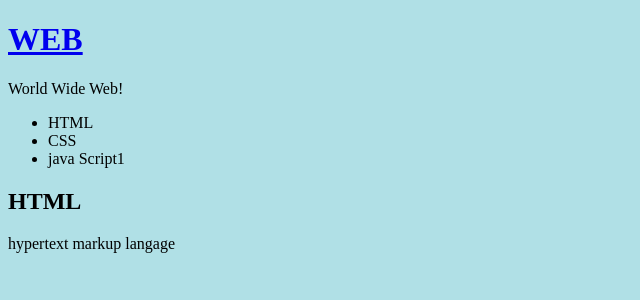
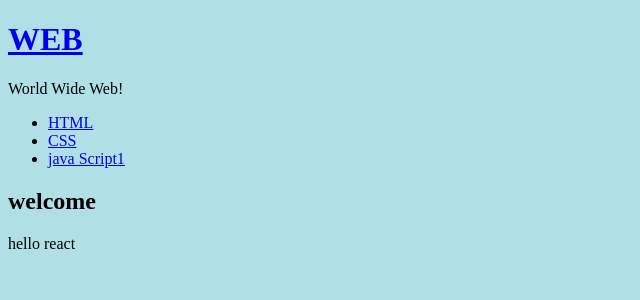
Before and after one commit to twk2442/reactpro1, a React (Create React App) app: page / in a window 1280 px wide. Shown: the top 300 px of the page, without its empty margins (0-640 px from the left). Built offline with nearby package versions, Linux system fonts and the light colour scheme.

Commit message:
react-class:이벤트, 컴포넌트간 데이터이동

```diff
--- a/src/App.js
+++ b/src/App.js
@@ -1,51 +1,61 @@
 import "./App.css";
 import Toc from "./component/Toc"; // 출처 위치표시하고 사용가능  명시
-//import Subject from "./component/Subject"; // 출처 위치표시하고 사용가능  명시
+import Subject from "./component/Subject"; // 출처 위치표시하고 사용가능  명시
 import Content from "./component/Content"; // 출처 위치표시하고 사용가능  명시
 import { Component } from "react";
 
 class App extends Component {
-  constructor(props) {  // constructor 내부에서는 state를 직접 수정 가능
+  constructor(props) {
+    // constructor 내부에서는 state를 직접 수정 가능
     super(props);
     this.state = {
-      mode: 'read',  // 이벤트
-      welcome: {title: 'welcome', desc:'hello react'}, // 이벤트발생시 내용 state
+      mode: "welcome", // 이벤트
+      defid: 0,
+      welcome: { title: "welcome", desc: "hello react" }, // 이벤트발생시 내용 state
       subject: { title: "WEB", sub: "World Wide Web!" },
       menu: [
         // state도 배열로 만들 수 있다.
-        { id: 1, title: "HTML" , desc: "hypertext markup langage"},
-        { id: 2, title: "CSS"  , desc: "styleshit"},
-        { id: 3, title: "java Script1" , desc: "js" },
+        { id: 1, title: "HTML", desc: "hypertext markup langage" },
+        { id: 2, title: "CSS", desc: "styleshit" },
+        { id: 3, title: "java Script1", desc: "js" },
       ],
     };
   } // props 나 state 가 바뀌면  랜더함수가 다시 호출된다
   render() {
-    var _title,_desc = null;
-    if(this.state.mode === 'welcome'){  //이벤트 모드 welcome 일때
-      _title = this.state.welcome.title;  // 기본 state welcome title desc실행
+    var _title,
+      _desc = null;
+    if (this.state.mode === "welcome") {
+      //이벤트 모드 welcome 일때
+      _title = this.state.welcome.title; // 기본 state welcome title desc실행
       _desc = this.state.welcome.desc;
-    }else if(this.state.mode === 'read'){
-      _title = this.state.menu[0].title;
-       _desc =  this.state.menu[0].desc;
+    } else if (this.state.mode === "read") {
+      var i = 0;
+      while (i < this.state.menu.length) {
+        var data = this.state.menu[i];
+        if (data.id === this.state.defid) {
+          _title = data.title;
+          _desc = data.desc;
+          break;
+        }
+        i = i + 1;
+      }
     }
     return (
       <div className="App">
-        {/* <Subject
+        <Subject
           title={this.state.subject.title}
           sub={this.state.subject.sub}
-        ></Subject> */}
-        <header>
-          <h1><a href="/" onClick={function(e){
-            e.preventDefault();
-            // this.state.mode ='welcome' ..2)
-            this.setState({   // constructor 외부이기때문에 2)와같은 방식의 state 수정은 불가
-              mode:'welcome'  // why?  리엑트가 state의 변화를 인지 못한다.
-            });  // bind 함수를 통해  this 사용가능
-          }.bind(this)}>{this.state.subject.title}</a></h1>
-          {this.state.subject.sub}
-        </header>
-        <Toc data={this.state.menu}></Toc>
-        <Content title={_title} desc={_desc} ></Content>
+          onChange={function () {
+            this.setState({ mode: "welcome" }); // why?  this.state.mode='~~"rhk 같은 직접접근방식으로 수정하면 리엑트가 state의 변화를 인지 못한다
+          }.bind(this)} // onChange 를 Subject.js 에서 props로 받는다(이벤트를 프롭스로 받아버림), 바인드함수를통해 this사용가능하게한다.
+        ></Subject>
+        <Toc
+          data={this.state.menu}
+          onChange={function (id) {
+            this.setState({ mode: "read", defid: Number(id) }); //  TOC컴포넌트와 서로 상호작용 , 인자 id 값을 TOC에서 받아와서 defid값을 바꿔줌
+          }.bind(this)}
+        ></Toc>
+        <Content title={_title} desc={_desc}></Content>
       </div>
     );
   }
--- a/src/component/Subject.js
+++ b/src/component/Subject.js
@@ -4,7 +4,17 @@ class Subject extends Component {
   render() {
     return (
       <header>
-        <h1><a href="/">{this.props.title}</a></h1>
+        <h1>
+          <a
+            href="/"
+            onClick={function (e) {
+              e.preventDefault(); // 기본실행막기
+              this.props.onChange(); // 프롭스로 onChange이벤트 받아오기
+            }.bind(this)} // 바인드 함수로 묶어서 this 사용할 수 있게끔 해주기
+          >
+            {this.props.title}
+          </a>
+        </h1>
         {this.props.sub}
       </header>
     );
--- a/src/component/Toc.js
+++ b/src/component/Toc.js
@@ -2,11 +2,26 @@ import React, { Component } from "react";
 
 class Toc extends Component {
   render() {
-    var Data = this.props.data; // 외부 props (app.js 파일에서) data 받아와서 변수 Data로 선언
+    var data = this.props.data; // 외부 props (app.js 파일에서) data 받아와서 변수 Data로 선언
     var i = 0;
     var list = []; //list 선언
-    while (i < Data.length) {
-      list.push(<li>{Data[i].title}</li>);
+    while (i < data.length) {
+      list.push(
+        <li>
+          <a
+            href="/"
+            data-id={data[i].id} // data-id 에다가 현재 data id  인자 저장
+            onClick={function (e) {
+              // e.target.dataset.id
+              e.preventDefault();
+              this.props.onChange(e.target.dataset.id); // 함수 e인자의 타겟 데이타셋 id는 위에저장한 data-id값이  타겟으로 저장되어있다. 그것을 props를이용해 onChange 이벤트 인자로 넘기면
+              // app.js에서도 사용가능   ( 결국 리엑트는 props 이용해서 파일간 필요한 데이터를 자유롭게 넘나들어 사용가능하다.)
+            }.bind(this)}
+          >
+            {data[i].title}
+          </a>
+        </li>
+      );
       i = i + 1;
     }
     return (
```
